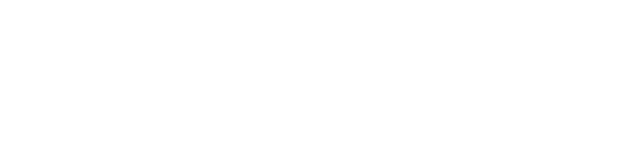
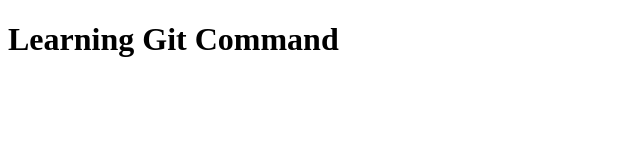
Before and after one commit to hiteshbhavsar986/Another_One, a plain HTML site: page index.html in a window 1280 px wide. Shown: the whole page, without its empty margins (0-640 px from the left). Drawn offline with Linux system fonts and the light colour scheme.

Commit message:
Added New Header

```diff
--- a/index.html
+++ b/index.html
@@ -6,6 +6,6 @@
     <title>Document</title>
 </head>
 <body>
-
+    <h1>Learning Git Command</h1>
 </body>
 </html>
```
